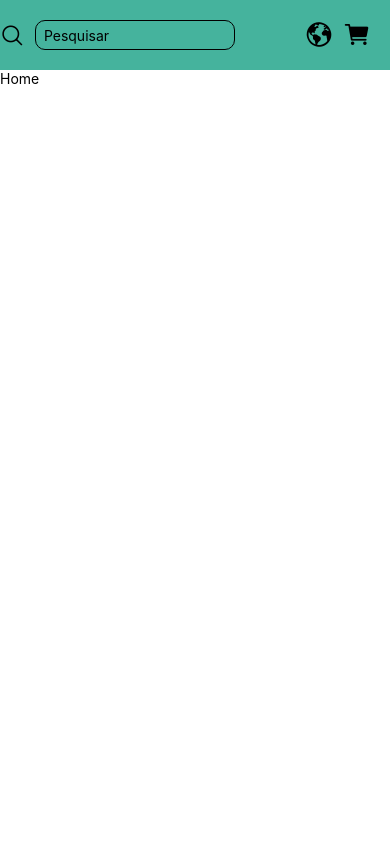
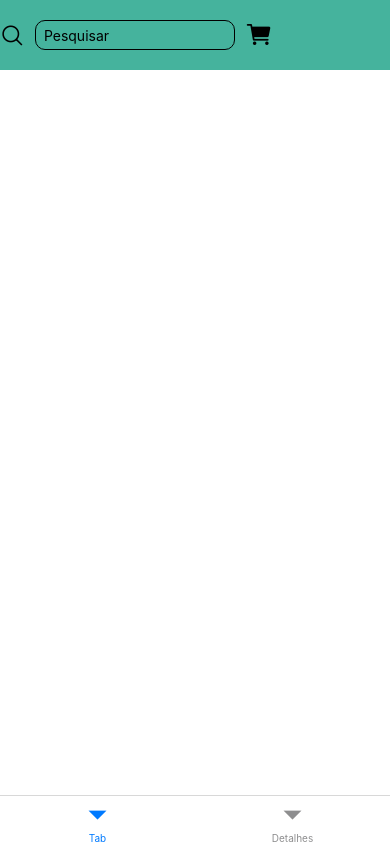
Before and after one commit to juniorcost4/react-native-projeto-final, a React Native app: screen /Home in a window 390 px wide. Built offline with nearby package versions, Linux system fonts and the light colour scheme.

Commit message:
Tab navigation na home

```diff
--- a/App.js
+++ b/App.js
@@ -10,6 +10,16 @@ import Ionicons from "react-native-vector-icons/Ionicons";
 import { ScrollView, SafeAreaView } from 'react-native';
 
 const Stack = createNativeStackNavigator();
+const Tab = createBottomTabNavigator();
+
+function Tabs() {
+  return (
+  <Tab.Navigator>
+    <Stack.Screen name="Tab" component={Home} options={{headerShown: false}} />
+    <Stack.Screen name="Detalhes" component={Detalhes} />
+  </Tab.Navigator>
+  );
+}
 export default function App() {
   return (
     <>
@@ -17,12 +27,10 @@ export default function App() {
       <NavigationContainer>
         <Stack.Navigator initialRouteName="Login" >
           <Stack.Screen name="Login" component={Login} options={{headerShown: false}}/>
-          <Stack.Screen name="Home" component={Home} options={{headerShown: false}}/>
+          <Stack.Screen name="Home" component={Tabs} options={{headerShown: false}}/>
           <Stack.Screen name="Detalhes" component={Detalhes} options={{headerShown: true}}/>
         </Stack.Navigator>
       </NavigationContainer>
     </>
   );
 }
-
-//Adicionar biblioteca => yarn ou npm add styled-components
--- a/src/components/Navbar/index.js
+++ b/src/components/Navbar/index.js
@@ -13,11 +13,6 @@ export default function Navbar() {
         <View style={styles.container}>
             <Ionicons name="search-outline" size={25} />
             <TextInput style={styles.input} placeholder="  Pesquisar" onChangeText={setItem} value={item}/>
-            <TouchableOpacity onPress={() => navigation.navigate("Detalhes")}>
-                <Text>
-                    <Ionicons name="earth" size={28} style={{marginLeft: 70}}/>
-                </Text>
-            </TouchableOpacity>
             <TouchableOpacity>
                 <Text>
                     <Ionicons name="cart" size={28} style={{marginLeft: 10}}/>
--- a/src/pages/Home/index.js
+++ b/src/pages/Home/index.js
@@ -1,13 +1,16 @@
 import React from 'react';
-import { Text, View, ScrollView } from 'react-native';
+import { Text, View, ScrollView, FlatList } from 'react-native';
 import { styles } from './styles'
 import Navbar from '../../components/Navbar';
 
+const data = [
+    ''
+]
 export default function Home() {
     return (
         <ScrollView style={styles.container}>
             <Navbar/>
-            <Text>Home</Text>
+            <FlatList horizontal />
         </ScrollView>
     );
 }
```
